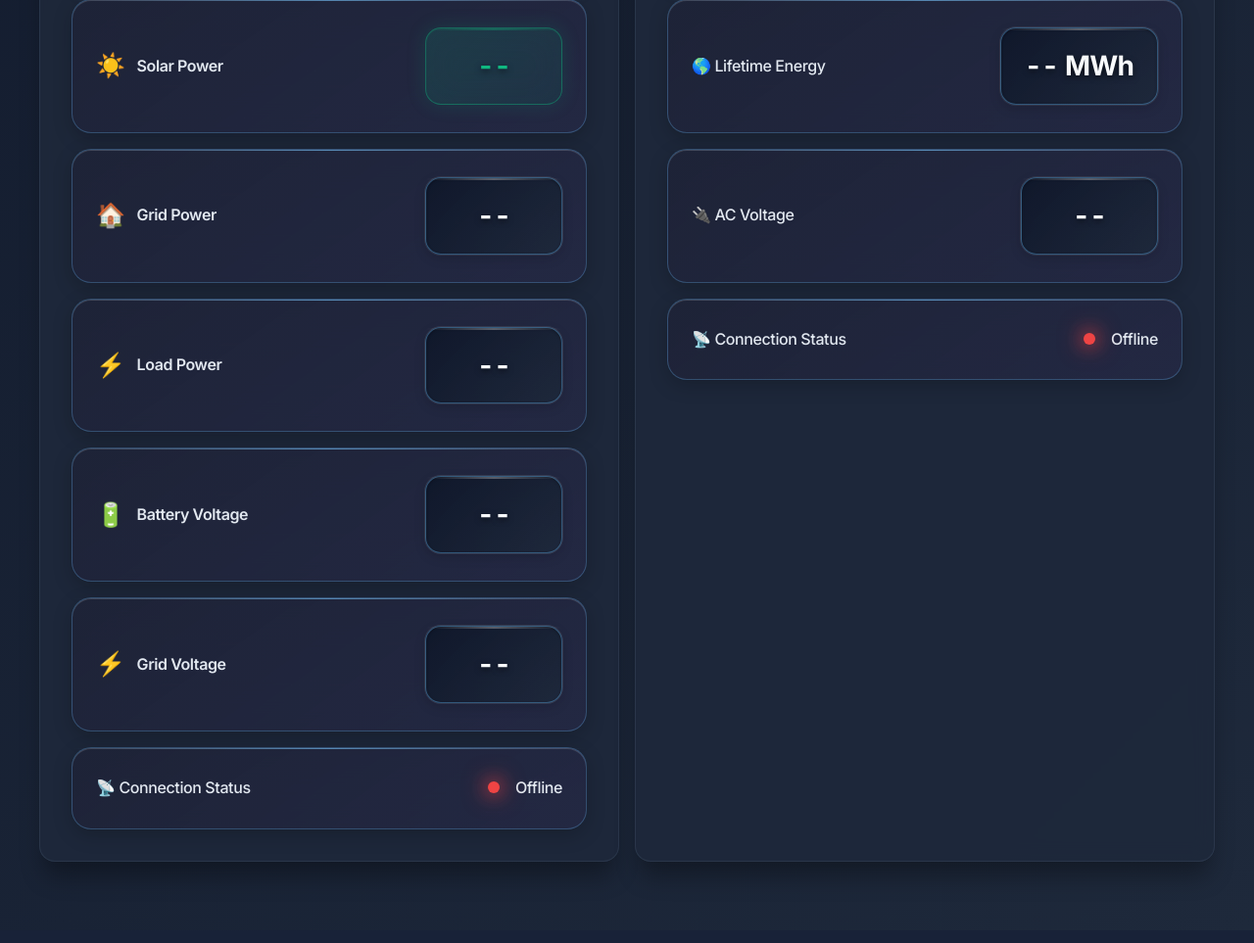
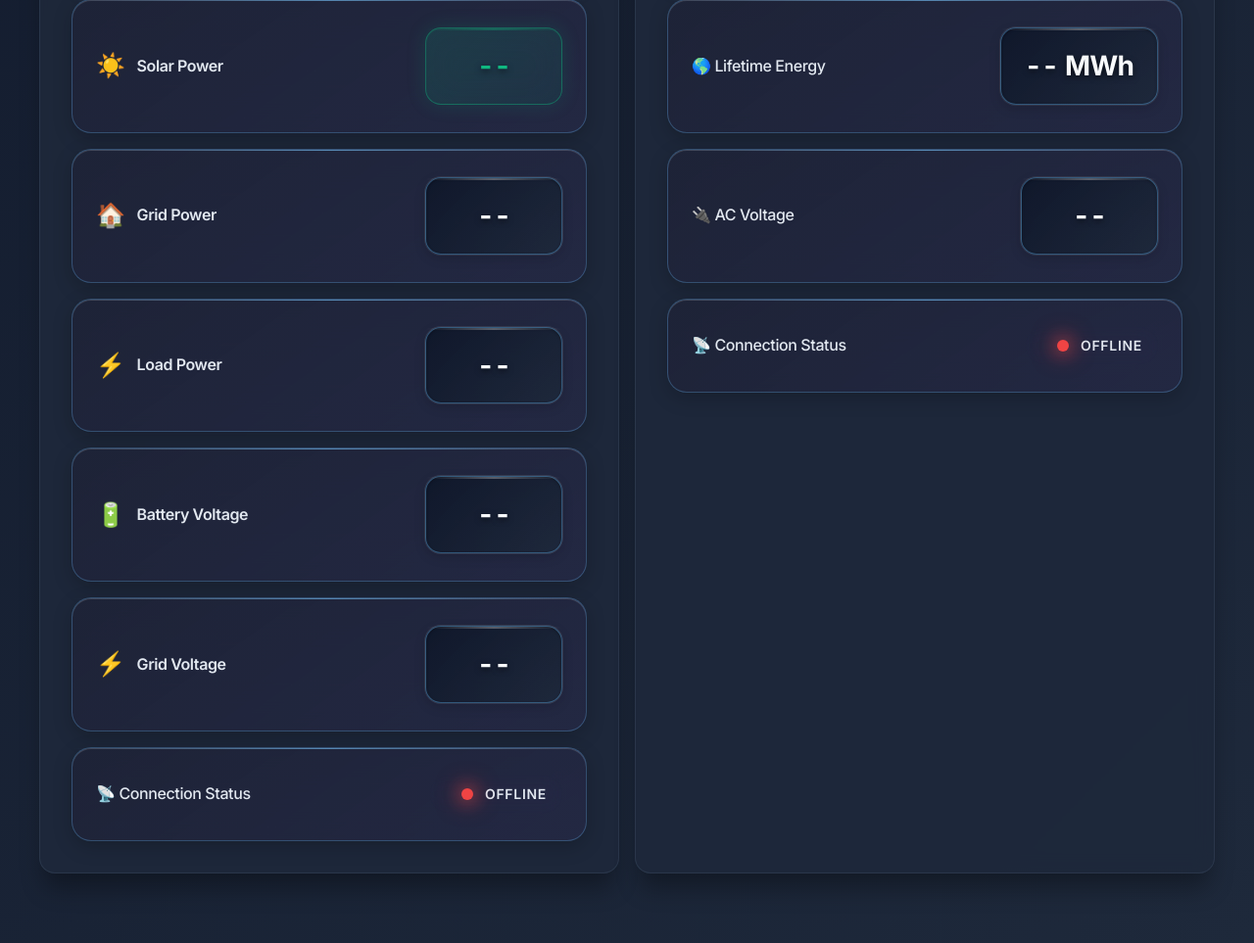
Before and after one commit to JeremyWhittaker/eg4_assistant, a Flask app: page / in a window 1280 px wide. Shown: the part 1434-2397 px from the top of the page at 98% size. Before the commit the page ends 2327 px from the top, so only its background shows below. Run offline with Flask 3, Linux system fonts and the light colour scheme; data that the repository does not hold is empty; parts of the project's set-up code (start-up, migrations or seed data) failed here and were passed over; some libraries are stand-ins or nearby versions.

Commit message:
Scripted auto-commit on change (2025-07-29 19:49:32) by gitwatch.sh

```diff
--- a/templates/index.html
+++ b/templates/index.html
@@ -725,6 +725,73 @@
         @keyframes pulse-red {
             0%, 100% { box-shadow: 0 0 5px #ef4444; }
             50% { box-shadow: 0 0 20px #ef4444, 0 0 30px #ef4444; }
+        }
+
+        /* Professional Status Badge System */
+        .status-badge {
+            display: inline-flex;
+            align-items: center;
+            padding: 0.5rem 1rem;
+            border-radius: 2rem;
+            font-size: 0.875rem;
+            font-weight: 600;
+            text-transform: uppercase;
+            letter-spacing: 0.05em;
+            transition: all 0.2s ease;
+            backdrop-filter: blur(8px);
+        }
+
+        .status-badge::before {
+            content: '';
+            width: 8px;
+            height: 8px;
+            border-radius: 50%;
+            margin-right: 0.5rem;
+            animation: statusPulse 2s infinite;
+        }
+
+        .status-badge.online {
+            background: rgba(16, 185, 129, 0.15);
+            color: #10b981;
+            border: 1px solid rgba(16, 185, 129, 0.3);
+        }
+
+        .status-badge.online::before {
+            background: #10b981;
+            box-shadow: 0 0 8px rgba(16, 185, 129, 0.6);
+        }
+
+        .status-badge.offline {
+            background: rgba(239, 68, 68, 0.15);
+            color: #ef4444;
+            border: 1px solid rgba(239, 68, 68, 0.3);
+        }
+
+        .status-badge.offline::before {
+            background: #ef4444;
+            box-shadow: 0 0 8px rgba(239, 68, 68, 0.6);
+        }
+
+        .status-badge.warning {
+            background: rgba(245, 158, 11, 0.15);
+            color: #f59e0b;
+            border: 1px solid rgba(245, 158, 11, 0.3);
+        }
+
+        .status-badge.warning::before {
+            background: #f59e0b;
+            box-shadow: 0 0 8px rgba(245, 158, 11, 0.6);
+        }
+
+        @keyframes statusPulse {
+            0%, 100% {
+                opacity: 1;
+                transform: scale(1);
+            }
+            50% {
+                opacity: 0.7;
+                transform: scale(1.1);
+            }
         }
 
         .threshold-grid {
```
